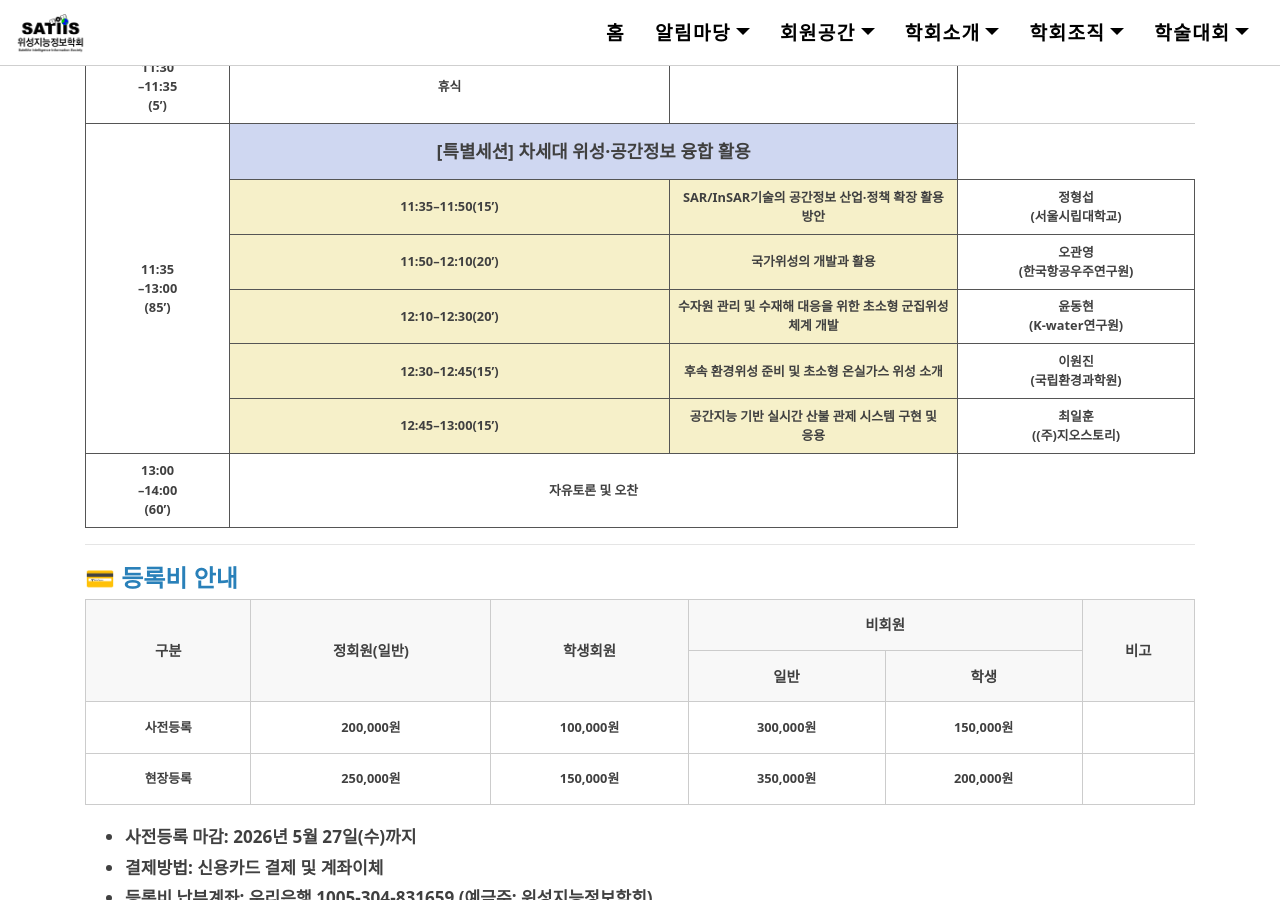
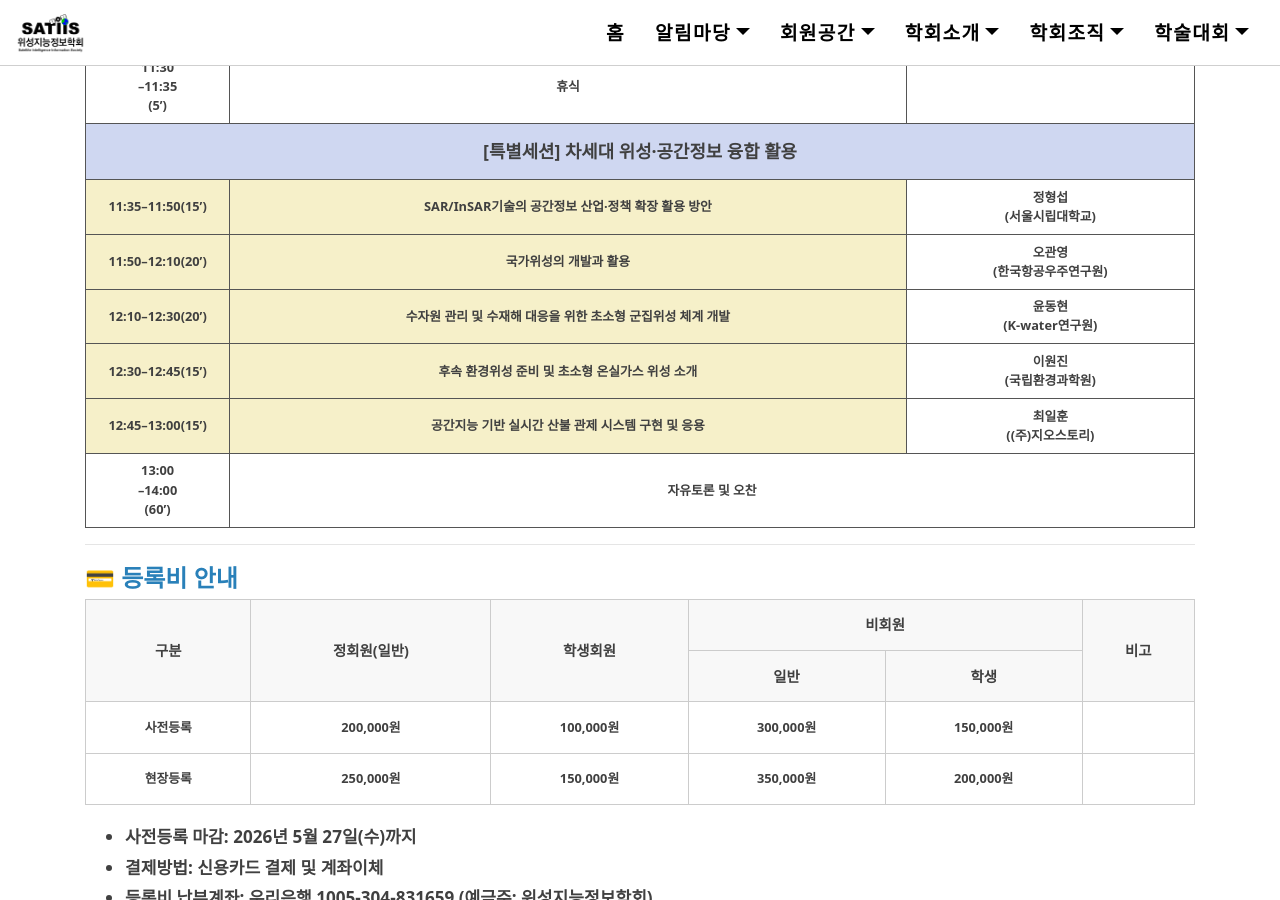
Before and after one commit to satiisgars/satiisgars.github.io, a Jekyll site: the page built from notice/num_3.md, in a window 1280 px wide and 900 px high, scrolled down 795 px. Built offline with Jekyll 4.4.1, drawn with Linux system fonts in a browser that asks for light colours; nearby versions of some CDN libraries.

Commit message:
Update num_3.md

```diff
--- a/notice/num_3.md
+++ b/notice/num_3.md
@@ -151,13 +151,7 @@ categories: [학회소식, 워크샵]
     </tr>
 
     <tr>
-      <td style="border:1px solid #555; padding:0.6em;" rowspan="6">
-        11:35<br>
-        –13:00<br>
-        (85’)
-      </td>
-
-      <td colspan="2"
+      <td colspan="3"
           style="border:1px solid #555;
                  padding:0.8em;
                  background-color:#cfd7f1;
@@ -171,17 +165,13 @@ categories: [학회소식, 워크샵]
       <td style="border:1px solid #555;
                  padding:0.6em;
                  background-color:#f6f0c9;">
-
         11:35–11:50(15’)
-
       </td>
 
       <td style="border:1px solid #555;
                  padding:0.6em;
                  background-color:#f6f0c9;">
-
         SAR/InSAR기술의 공간정보 산업·정책 확장 활용 방안
-
       </td>
 
       <td style="border:1px solid #555; padding:0.6em;">
@@ -194,17 +184,13 @@ categories: [학회소식, 워크샵]
       <td style="border:1px solid #555;
                  padding:0.6em;
                  background-color:#f6f0c9;">
-
         11:50–12:10(20’)
-
       </td>
 
       <td style="border:1px solid #555;
                  padding:0.6em;
                  background-color:#f6f0c9;">
-
         국가위성의 개발과 활용
-
       </td>
 
       <td style="border:1px solid #555; padding:0.6em;">
@@ -217,17 +203,13 @@ categories: [학회소식, 워크샵]
       <td style="border:1px solid #555;
                  padding:0.6em;
                  background-color:#f6f0c9;">
-
         12:10–12:30(20’)
-
       </td>
 
       <td style="border:1px solid #555;
                  padding:0.6em;
                  background-color:#f6f0c9;">
-
         수자원 관리 및 수재해 대응을 위한 초소형 군집위성 체계 개발
-
       </td>
 
       <td style="border:1px solid #555; padding:0.6em;">
@@ -240,17 +222,13 @@ categories: [학회소식, 워크샵]
       <td style="border:1px solid #555;
                  padding:0.6em;
                  background-color:#f6f0c9;">
-
         12:30–12:45(15’)
-
       </td>
 
       <td style="border:1px solid #555;
                  padding:0.6em;
                  background-color:#f6f0c9;">
-
         후속 환경위성 준비 및 초소형 온실가스 위성 소개
-
       </td>
 
       <td style="border:1px solid #555; padding:0.6em;">
@@ -263,17 +241,13 @@ categories: [학회소식, 워크샵]
       <td style="border:1px solid #555;
                  padding:0.6em;
                  background-color:#f6f0c9;">
-
         12:45–13:00(15’)
-
       </td>
 
       <td style="border:1px solid #555;
                  padding:0.6em;
                  background-color:#f6f0c9;">
-
         공간지능 기반 실시간 산불 관제 시스템 구현 및 응용
-
       </td>
 
       <td style="border:1px solid #555; padding:0.6em;">
```
